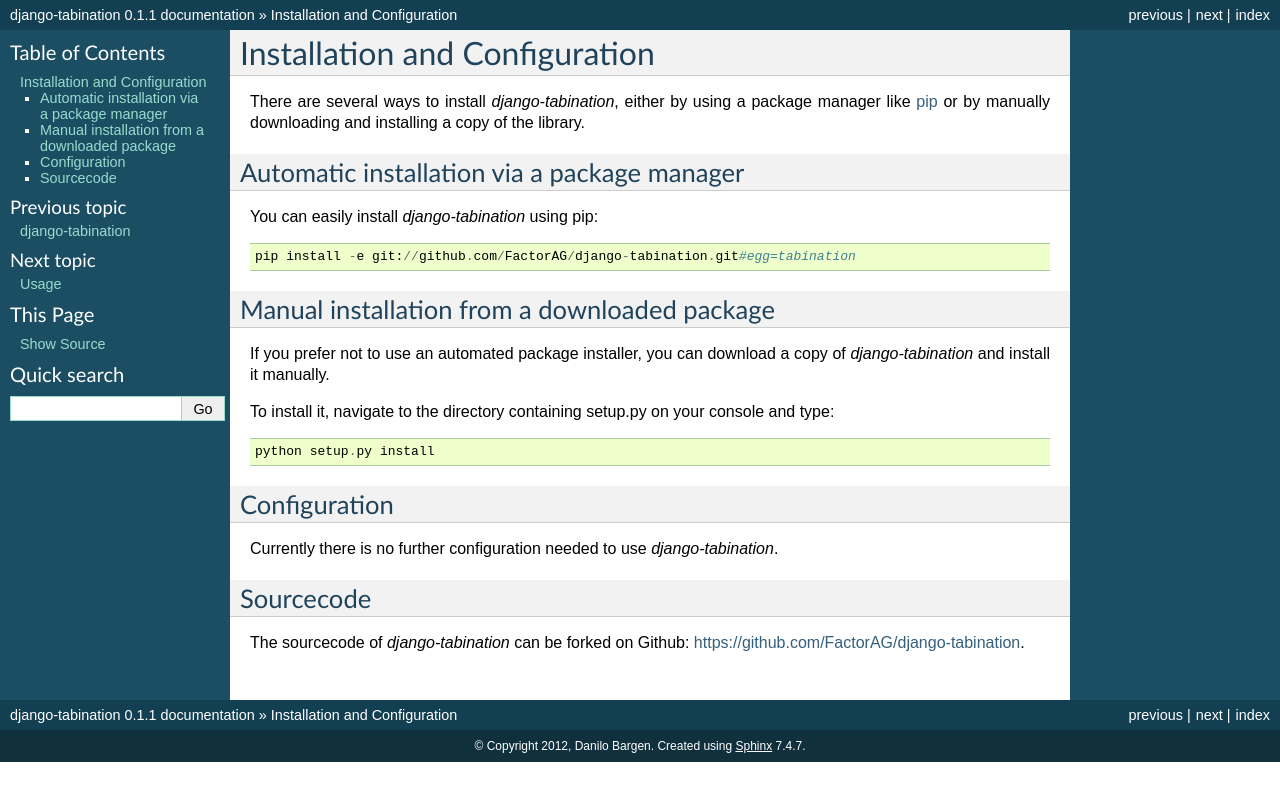
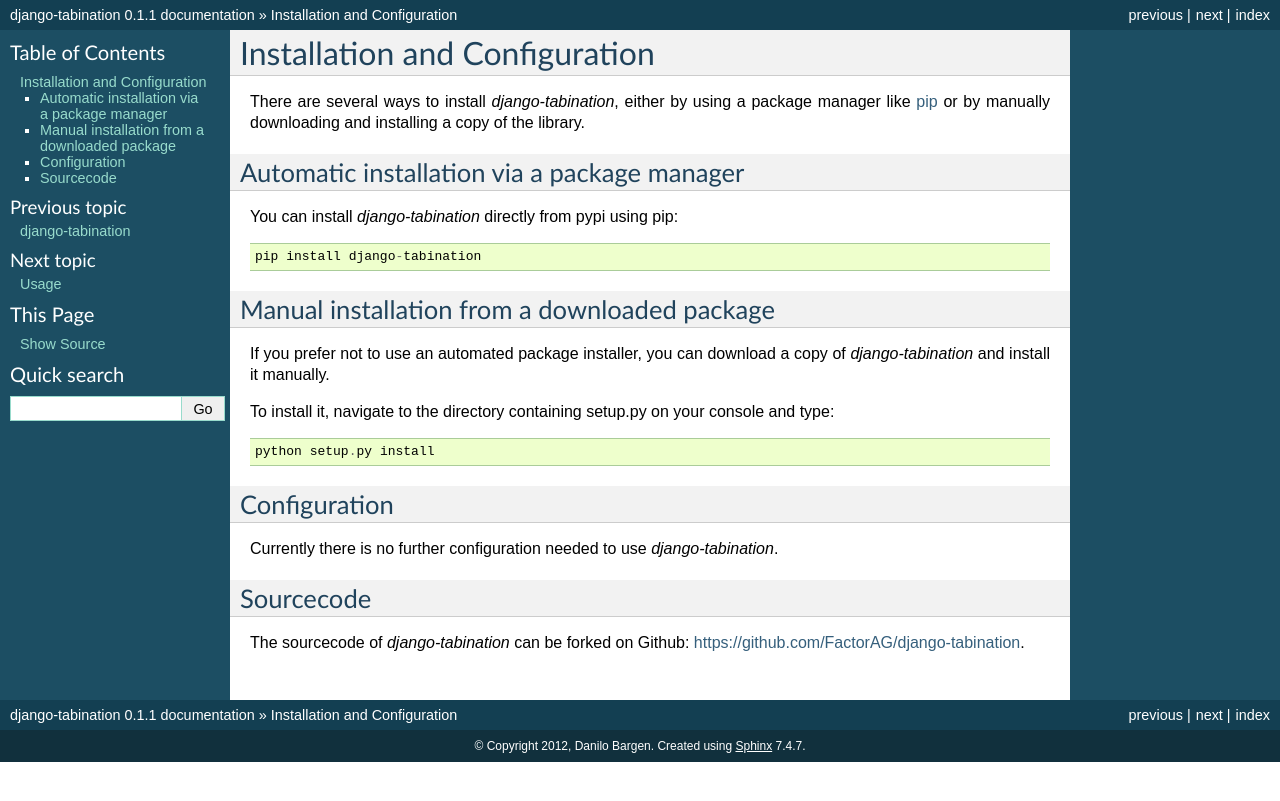
Before and after one commit to dbrgn/django-tabination, a Sphinx documentation site: the page built from doc/source/installation.rst, in a window 1280 px wide. Shown: the top 801 px of the page. Built offline with Sphinx 7.4.7, drawn with Linux system fonts in a browser that asks for light colours.

Commit message:
Updated installation instructions

```diff
--- a/doc/source/installation.rst
+++ b/doc/source/installation.rst
@@ -8,9 +8,9 @@
 Automatic installation via a package manager
 --------------------------------------------
 
-You can easily install *django-tabination* using pip::
+You can install *django-tabination* directly from pypi using pip::
 
-    pip install -e git://github.com/FactorAG/django-tabination.git#egg=tabination
+    pip install django-tabination
 
 
 Manual installation from a downloaded package
```
